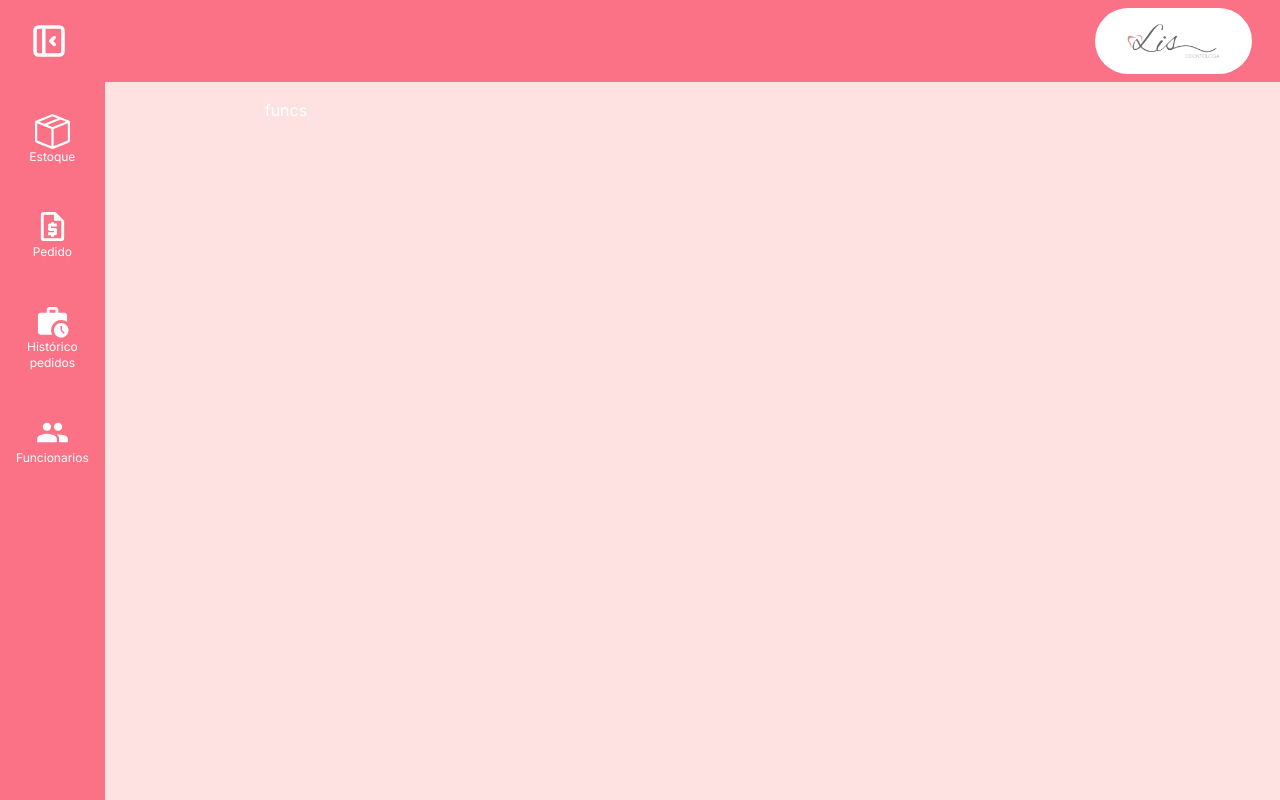
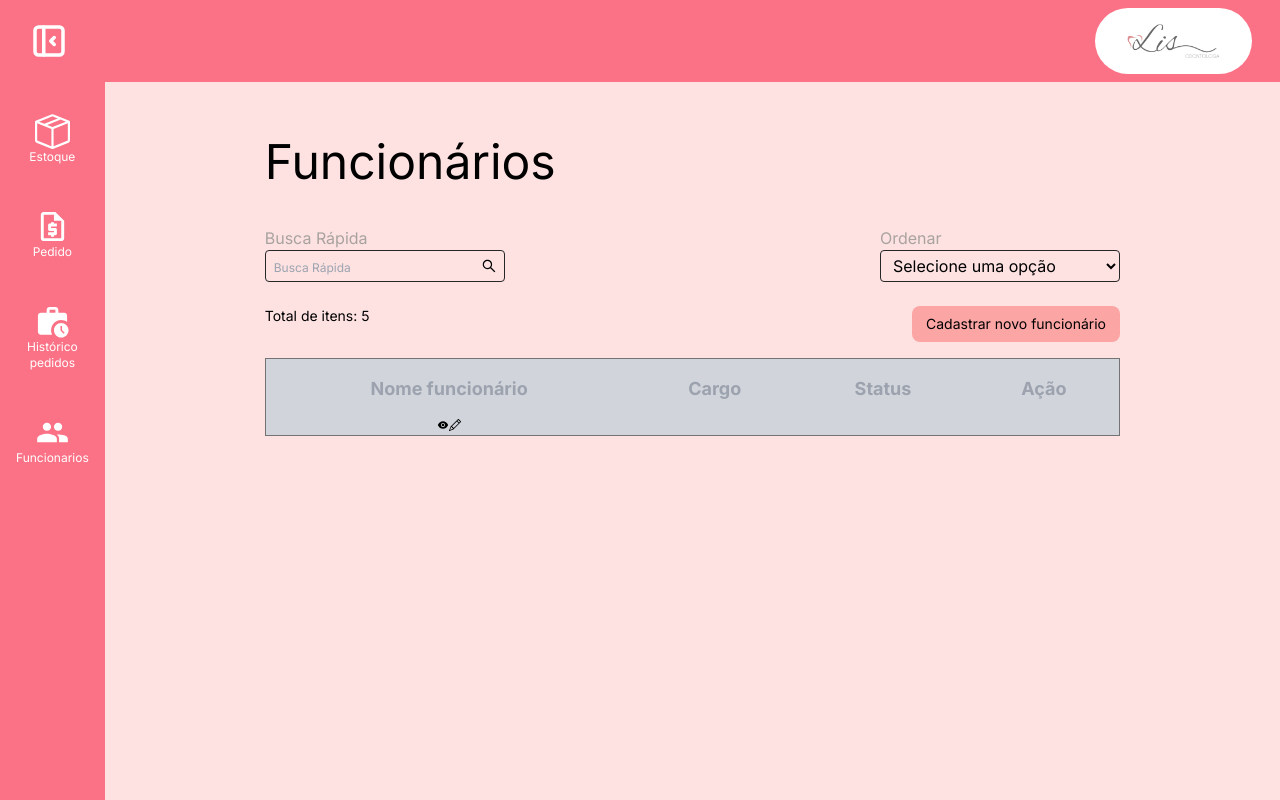
Before and after one commit to AleksVale/Modelagem, a Next.js app in the folder modelagem/: page /funcionarios in a window 1280 px wide. Built offline with nearby package versions, Linux system fonts and the light colour scheme.

Commit message:
basico da tela funcionarios/ falta interacao back

```diff
--- a/modelagem/src/components/Button.tsx
+++ b/modelagem/src/components/Button.tsx
@@ -19,7 +19,7 @@ const Button: React.FC<ButtonProps> = ({
         </button>
       )}
       <button
-        className="font-bold w-32 h-10 rounded-xl bg-red-300 hover:bg-green-400 ease-in-out duration-300"
+        className="font-bold w-32 h-10 rounded-xl bg-red-300 hover:bg-rose-400  ease-in-out duration-300"
         onClick={handleConfirmButtonClicked}
       >
         {labelConfirm}
--- a/modelagem/src/components/SelectInput.tsx
+++ b/modelagem/src/components/SelectInput.tsx
@@ -13,7 +13,7 @@ const SelectInput = () => {
         Ordenar
       </label>
       <select
-        className="px-2 placeholder:text-xs text-black bg-red-100 rounded border border-neutral-800 block w-24 md:w-32 lg:w-52 xl:w-60 2xl:w-72 h-8 pr-8 focus:outline-red-400"
+        className="px-2 placeholder:text-xs text-black bg-red-100 rounded border border-neutral-800 block w-24 md:w-32 lg:w-52 xl:w-60 2xl:w-80 h-8 pr-8 focus:outline-red-400"
         id="SelectInput"
         value={selectedOption}
         // onChange={handleOptionChange}
--- a/modelagem/src/components/SimpleInputSerach.tsx
+++ b/modelagem/src/components/SimpleInputSerach.tsx
@@ -25,7 +25,7 @@ const SimpleInputSearch: React.FC<ISimpleInputSearchProps> = ({
       {label && <p>{label}</p>}
       <div className="flex items-center relative">
         <input
-          className="px-2 placeholder:text-xs text-black bg-red-100 rounded border border-neutral-800 block w-24 md:w-32 lg:w-52 xl:w-60 2xl:w-72 h-8 pr-8 focus:outline-none focus:border-red-300"
+          className="px-2 placeholder:text-xs text-black bg-red-100 rounded border border-neutral-800 block w-24 md:w-32 lg:w-52 xl:w-60 2xl:w-96 h-8 pr-8 focus:outline-none focus:border-red-300"
           name={nameInput}
           type={typeInput}
           placeholder={placeholder || ''}
--- /dev/null
+++ b/modelagem/src/components/TableRowFuncionario.tsx
@@ -0,0 +1,21 @@
+import { Funcionario } from '@/Interfaces/API'
+import React from 'react'
+
+interface TableRowFuncionarioProps {
+  funcionario: Funcionario // Assuming you have a Product interface or type defined
+}
+
+const TableRowFuncionario: React.FC<TableRowFuncionarioProps> = ({
+  funcionario,
+}) => {
+  return (
+    <tr key={funcionario.id} className="text-center text-base">
+      <td className="p-4 text-center">{funcionario.nome}</td>
+      <td className="p-4 text-center">{funcionario.cargo}</td>
+      <td className="p-4 text-center">{funcionario.status}</td>
+      <td className="p-4 text-center">{funcionario.acao}</td>
+    </tr>
+  )
+}
+
+export default TableRowFuncionario
--- a/modelagem/src/pages/funcionarios.tsx
+++ b/modelagem/src/pages/funcionarios.tsx
@@ -1,3 +1,69 @@
-export default function Funcionarios() {
-  return <h1>funcs</h1>
+import SelectInput from '@/components/SelectInput'
+import SimpleInputSearch from '@/components/SimpleInputSerach'
+import TableRowFuncionario from '@/components/TableRowFuncionario'
+import Link from 'next/link'
+import { AiFillEye } from 'react-icons/ai'
+import { BsPencil } from 'react-icons/bs'
+
+export default function funcionarios() {
+  return (
+    <div>
+      <h1 className="text-black text-5xl pt-10">Funcionários</h1>
+      <div className=" flex flex-col justify-between pt-10 w-full">
+        <div className=" w-full">
+          <div className="flex items-center justify-between pb-6">
+            <div className="items-center justify-items-start">
+              <SimpleInputSearch
+                label="Busca Rápida"
+                nameInput="busca-pedido"
+                placeholder="Busca Rápida"
+                value=""
+                onChangeValue={() => {
+                  console.log('entrou')
+                }}
+              />
+            </div>
+            <div className="item-center justify-items-end">
+              <SelectInput />
+            </div>
+          </div>
+          <div className="flex text-black text-sm justify-between pb-4">
+            <p>Total de itens: 5</p>
+            <Link href="/cadastro-funcionario" className="flex flex-col">
+              <button className="bg-red-300 text-black w-52 rounded-lg p-2">
+                Cadastrar novo funcionário
+              </button>
+            </Link>
+          </div>
+          <div className="max-h-[550px] overflow-y-auto w-full">
+            <table className="text-xs table-auto w-full h-full border-collapse text-black bg-gray-300 border-neutral-500 border">
+              <thead>
+                <tr className="text-center text-lg text-gray-400">
+                  <th className="p-4">Nome funcionário</th>
+                  <th className="p-4">Cargo</th>
+                  <th className="p-4">Status</th>
+                  <th className="p-4">Ação</th>
+                </tr>
+              </thead>
+              <tbody className="text-center">
+                {/* { {funcionarios.map((funcionario: Funcionario) => (
+                  <TableRowFuncionario
+                    key={funcionario.id}
+                    funcionario={funcionario}
+                  />
+                ))} } */}
+                <button>
+                  <AiFillEye />
+                </button>
+                <button>
+                  <BsPencil />
+                </button>
+              </tbody>
+            </table>
+          </div>
+        </div>
+        <div className="flex justify-end w-full mt-12"></div>
+      </div>
+    </div>
+  )
 }
```
